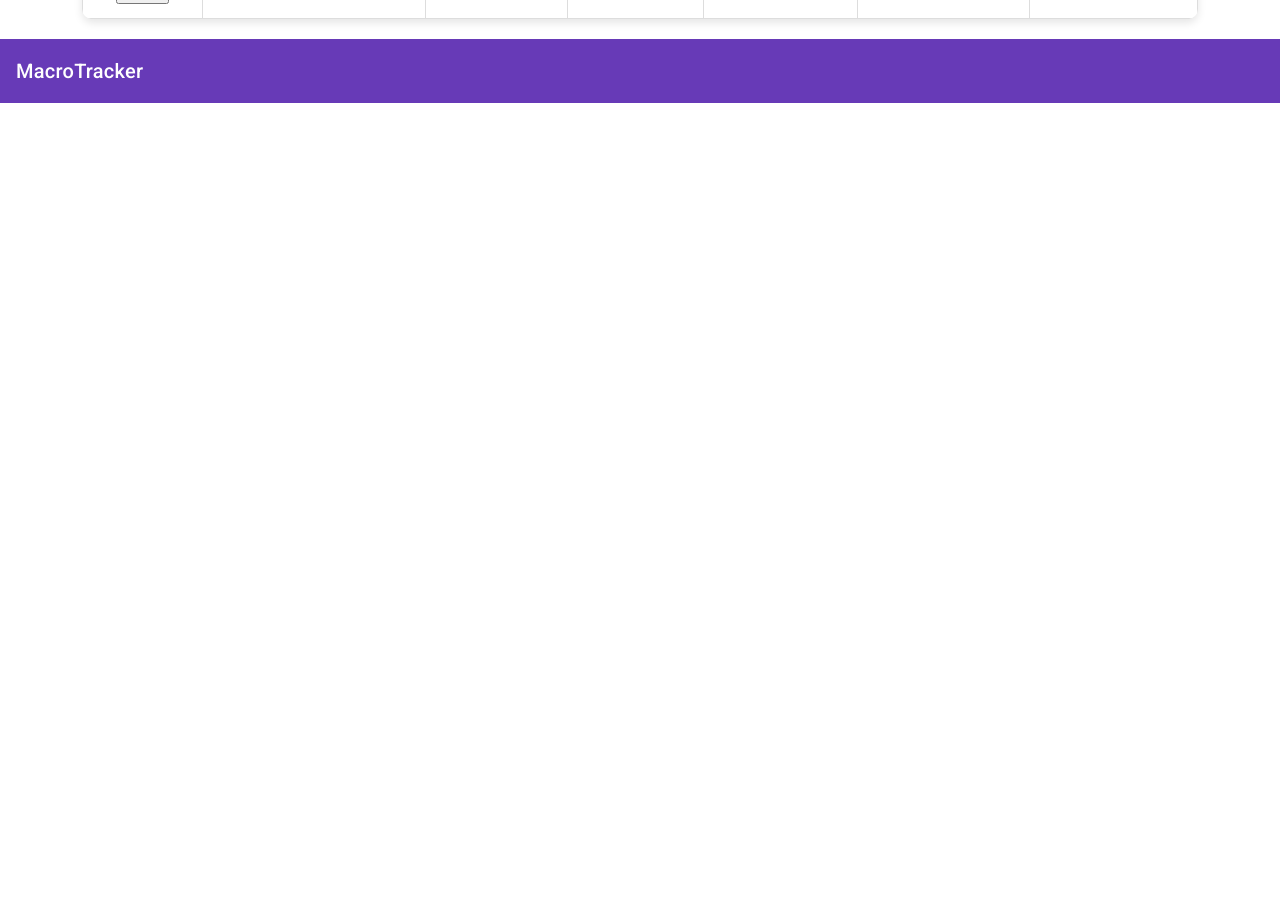
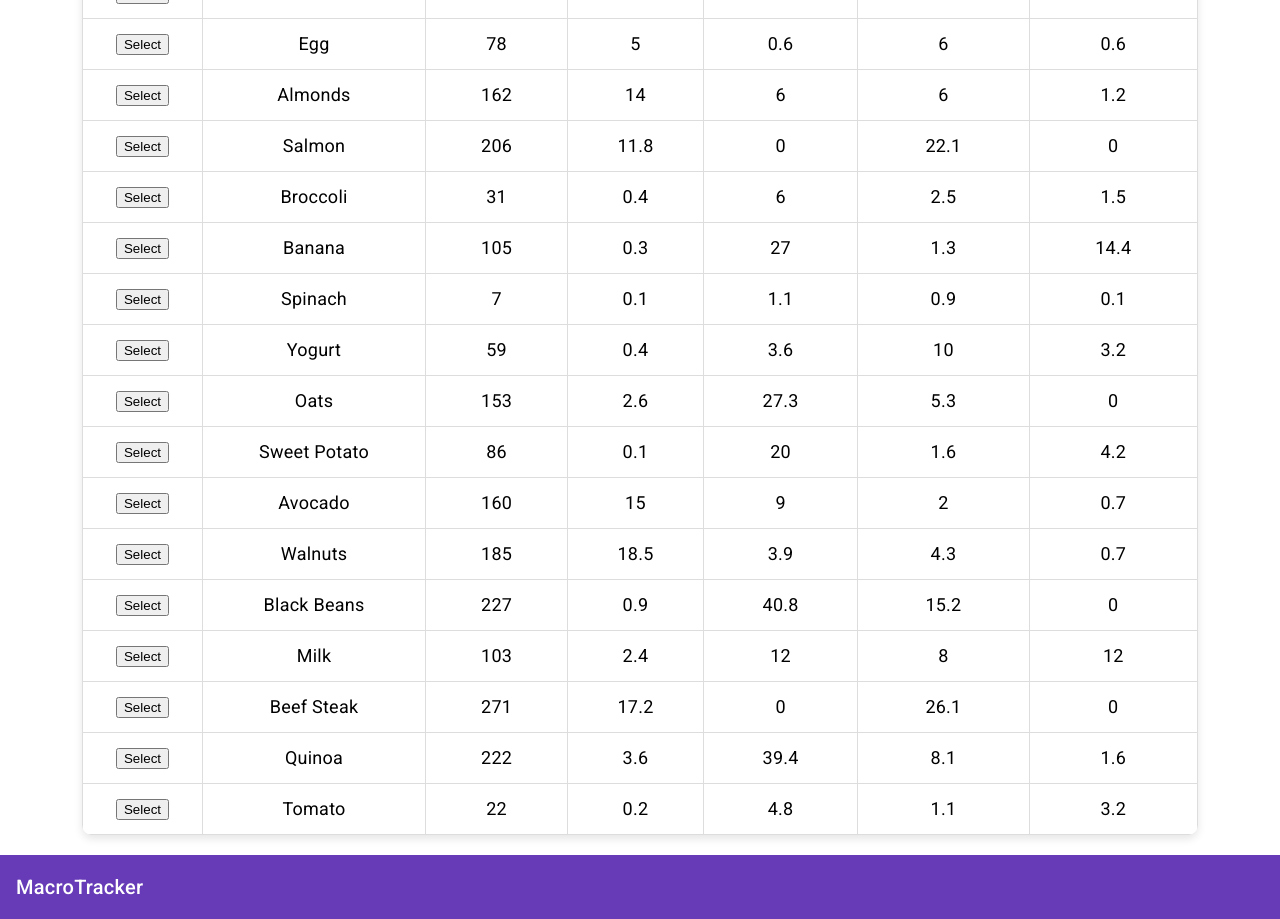
Before and after one commit to JackC20/WebDevFinal, an Angular app in the folder WebDevFinal/: page /macro in a window 1280 px wide. Shown: the part 320-1239 px from the top of the page. Before the commit the page ends 800 px from the top, so only its background shows below. Built offline with nearby package versions, Linux system fonts and the light colour scheme.

Commit message:
add more items

```diff
--- a/WebDevFinal/src/app/components/macros/macros.component.html
+++ b/WebDevFinal/src/app/components/macros/macros.component.html
@@ -14,7 +14,7 @@
     </thead>
     <tbody>
       <tr *ngFor="let item of foodItems">
-        <td><button>Select</button></td>
+        <td><button (click)="selectItem(item)">Select</button></td>
         <td>{{ item.name }}</td>
         <td>{{ item.calories }}</td>
         <td>{{ item.fats }}</td>
--- a/WebDevFinal/src/app/components/macros/macros.component.ts
+++ b/WebDevFinal/src/app/components/macros/macros.component.ts
@@ -25,9 +25,31 @@ export class MacrosComponent {
     });
   }
   //dummy data for food items able to be selected
+  // foodItems = [
+  //   { name: 'Apple', calories: 95, fats: 0.3, carbs: 25, protein: 0.5, sugars: 19 },
+  //   { name: 'Chicken Breast', calories: 165, fats: 3.6, carbs: 0, protein: 31, sugars: 0 },
+  //   { name: 'Brown Rice', calories: 216, fats: 1.8, carbs: 44.8, protein: 5, sugars: 0.7 }
+  // ];
   foodItems = [
     { name: 'Apple', calories: 95, fats: 0.3, carbs: 25, protein: 0.5, sugars: 19 },
     { name: 'Chicken Breast', calories: 165, fats: 3.6, carbs: 0, protein: 31, sugars: 0 },
-    { name: 'Brown Rice', calories: 216, fats: 1.8, carbs: 44.8, protein: 5, sugars: 0.7 }
-  ];
+    { name: 'Brown Rice', calories: 216, fats: 1.8, carbs: 44.8, protein: 5, sugars: 0.7 },
+    { name: 'Egg', calories: 78, fats: 5, carbs: 0.6, protein: 6, sugars: 0.6 },
+    { name: 'Almonds', calories: 162, fats: 14, carbs: 6, protein: 6, sugars: 1.2 },
+    { name: 'Salmon', calories: 206, fats: 11.8, carbs: 0, protein: 22.1, sugars: 0 },
+    { name: 'Broccoli', calories: 31, fats: 0.4, carbs: 6, protein: 2.5, sugars: 1.5 },
+    { name: 'Banana', calories: 105, fats: 0.3, carbs: 27, protein: 1.3, sugars: 14.4 },
+    { name: 'Spinach', calories: 7, fats: 0.1, carbs: 1.1, protein: 0.9, sugars: 0.1 },
+    { name: 'Yogurt', calories: 59, fats: 0.4, carbs: 3.6, protein: 10, sugars: 3.2 },
+    { name: 'Oats', calories: 153, fats: 2.6, carbs: 27.3, protein: 5.3, sugars: 0 },
+    { name: 'Sweet Potato', calories: 86, fats: 0.1, carbs: 20, protein: 1.6, sugars: 4.2 },
+    { name: 'Avocado', calories: 160, fats: 15, carbs: 9, protein: 2, sugars: 0.7 },
+    { name: 'Walnuts', calories: 185, fats: 18.5, carbs: 3.9, protein: 4.3, sugars: 0.7 },
+    { name: 'Black Beans', calories: 227, fats: 0.9, carbs: 40.8, protein: 15.2, sugars: 0 },
+    { name: 'Milk', calories: 103, fats: 2.4, carbs: 12, protein: 8, sugars: 12 },
+    { name: 'Beef Steak', calories: 271, fats: 17.2, carbs: 0, protein: 26.1, sugars: 0 },
+    { name: 'Quinoa', calories: 222, fats: 3.6, carbs: 39.4, protein: 8.1, sugars: 1.6 },
+    { name: 'Tomato', calories: 22, fats: 0.2, carbs: 4.8, protein: 1.1, sugars: 3.2 }
+];
+
 }
```
